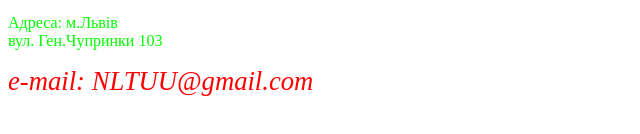
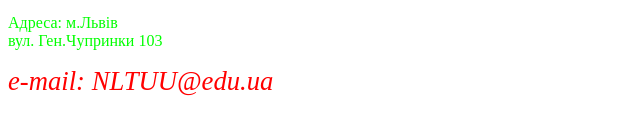
Before and after one commit to TanyaChumachenko/practic_github, a plain HTML site: page index.html in a window 1280 px wide. Shown: the part 406-540 px from the top of the page, 0-640 px from the left. Drawn offline with Linux system fonts and the light colour scheme.

Commit message:
change email on index page

```diff
--- a/index.html
+++ b/index.html
@@ -16,7 +16,7 @@
 <A href=vstup.html >умови вступу</A><br>
 <p>Адреса: м.Львів<br>
 вул. Ген.Чупринки 103<br></p>
-<i> e-mail: NLTUU@gmail.com</i>
+<i> e-mail: NLTUU@edu.ua</i>
 
 </body>
 </html>
```
